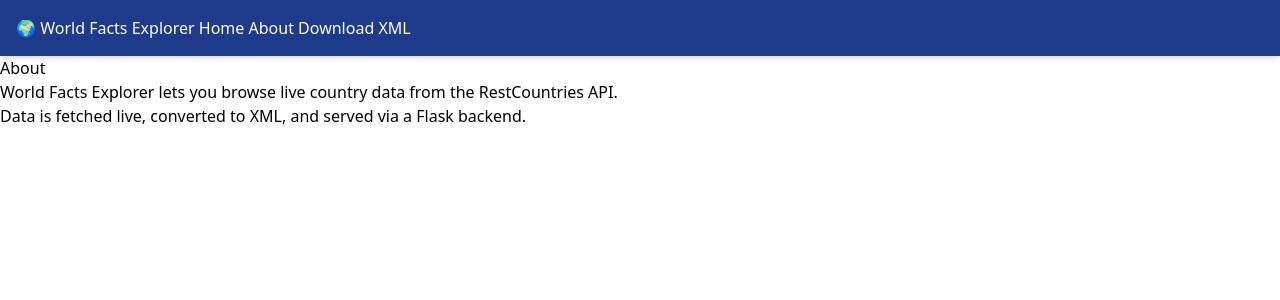
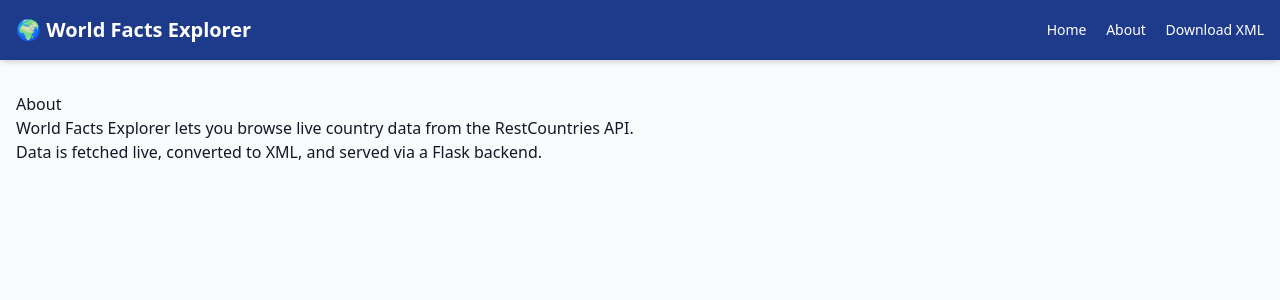
Before and after one commit to xPapashi/WorldFactsExplorer, a Flask app: page /about in a window 1280 px wide. Shown: the top 300 px of the page. Run offline with Flask 3, Linux system fonts and the light colour scheme.

Commit message:
Modernize the website's CSS and HTML templates

```diff
--- a/static/output.css
+++ b/static/output.css
@@ -613,13 +641,82 @@ video {
   justify-content: space-between;
 }
 
+.gap-2 {
+  gap: 0.5rem;
+}
+
+.gap-6 {
+  gap: 1.5rem;
+}
+
+.space-x-4 > :not([hidden]) ~ :not([hidden]) {
+  --tw-space-x-reverse: 0;
+  margin-right: calc(1rem * var(--tw-space-x-reverse));
+  margin-left: calc(1rem * calc(1 - var(--tw-space-x-reverse)));
+}
+
+.space-y-2 > :not([hidden]) ~ :not([hidden]) {
+  --tw-space-y-reverse: 0;
+  margin-top: calc(0.5rem * calc(1 - var(--tw-space-y-reverse)));
+  margin-bottom: calc(0.5rem * var(--tw-space-y-reverse));
+}
+
+.rounded-lg {
+  border-radius: 0.5rem;
+}
+
+.rounded-md {
+  border-radius: 0.375rem;
+}
+
+.border {
+  border-width: 1px;
+}
+
+.border-gray-300 {
+  --tw-border-opacity: 1;
+  border-color: rgb(209 213 219 / var(--tw-border-opacity, 1));
+}
+
 .bg-blue-900 {
   --tw-bg-opacity: 1;
   background-color: rgb(30 58 138 / var(--tw-bg-opacity, 1));
 }
 
+.bg-gray-50 {
+  --tw-bg-opacity: 1;
+  background-color: rgb(249 250 251 / var(--tw-bg-opacity, 1));
+}
+
+.bg-white {
+  --tw-bg-opacity: 1;
+  background-color: rgb(255 255 255 / var(--tw-bg-opacity, 1));
+}
+
 .p-4 {
   padding: 1rem;
+}
+
+.p-3 {
+  padding: 0.75rem;
+}
+
+.p-6 {
+  padding: 1.5rem;
+}
+
+.px-4 {
+  padding-left: 1rem;
+  padding-right: 1rem;
+}
+
+.py-8 {
+  padding-top: 2rem;
+  padding-bottom: 2rem;
+}
+
+.font-sans {
+  font-family: ui-sans-serif, system-ui, sans-serif, "Apple Color Emoji", "Segoe UI Emoji", "Segoe UI Symbol", "Noto Color Emoji";
 }
 
 .text-3xl {
@@ -627,13 +724,42 @@ video {
   line-height: 2.25rem;
 }
 
+.text-sm {
+  font-size: 0.875rem;
+  line-height: 1.25rem;
+}
+
+.text-xl {
+  font-size: 1.25rem;
+  line-height: 1.75rem;
+}
+
+.text-2xl {
+  font-size: 1.5rem;
+  line-height: 2rem;
+}
+
 .font-bold {
   font-weight: 700;
+}
+
+.font-semibold {
+  font-weight: 600;
 }
 
 .text-white {
   --tw-text-opacity: 1;
   color: rgb(255 255 255 / var(--tw-text-opacity, 1));
+}
+
+.text-gray-900 {
+  --tw-text-opacity: 1;
+  color: rgb(17 24 39 / var(--tw-text-opacity, 1));
+}
+
+.text-gray-700 {
+  --tw-text-opacity: 1;
+  color: rgb(55 65 81 / var(--tw-text-opacity, 1));
 }
 
 .underline {
--- a/templates/base.html
+++ b/templates/base.html
@@ -5,15 +5,26 @@
     <title>World Facts Explorer 🌍</title>
     <link rel="stylesheet" href="{{ url_for('static', filename='output.css') }}">
 </head>
-<body>
-    <div class="navbar bg-blue-900 text-white p-4 shadow-md color-red-500">
-        <span class="navbar-brand">🌍 World Facts Explorer</span>
-        <a class="navbar-item" href="{{ url_for('home') }}">Home</a>
-        <a class="navbar-item" href="{{ url_for('about') }}">About</a>
-        <a class="navbar-item" href="{{ url_for('countries_xml') }}">Download XML</a>
-    </div>
-    <div class="body-content">
+<body class="bg-gray-50 text-gray-900 font-sans">
+
+    <!-- Navbar -->
+    <nav class="bg-blue-900 text-white shadow-md">
+        <div class="container mx-auto flex justify-between items-center p-4">
+            <div class="text-xl font-semibold flex items-center gap-2">
+                🌍 World Facts Explorer
+            </div>
+            <div class="space-x-4 text-sm">
+                <a href="{{ url_for('home') }}" class="hover:underline">Home</a>
+                <a href="{{ url_for('about') }}" class="hover:underline">About</a>
+                <a href="{{ url_for('countries_xml') }}" class="hover:underline">Download XML</a>
+            </div>
+        </div>
+    </nav>
+
+    <!-- Main Content -->
+    <main class="container mx-auto px-4 py-8">
         {% block content %}{% endblock %}
-    </div>
+    </main>
+
 </body>
 </html>
```
Also changed, not shown: other parts of static/output.css (+79 -0 lines), templates/home.html (+25 -14 lines).
